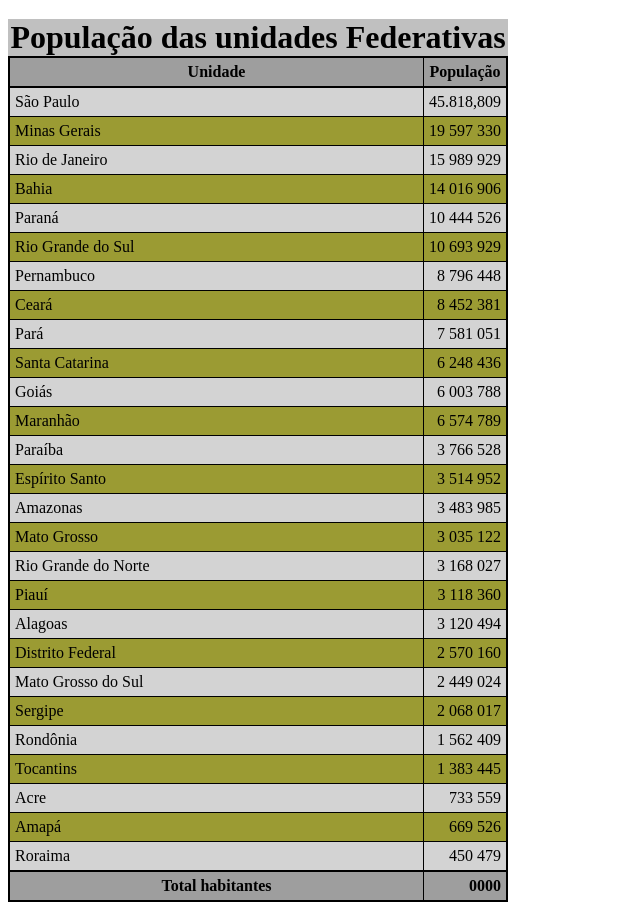
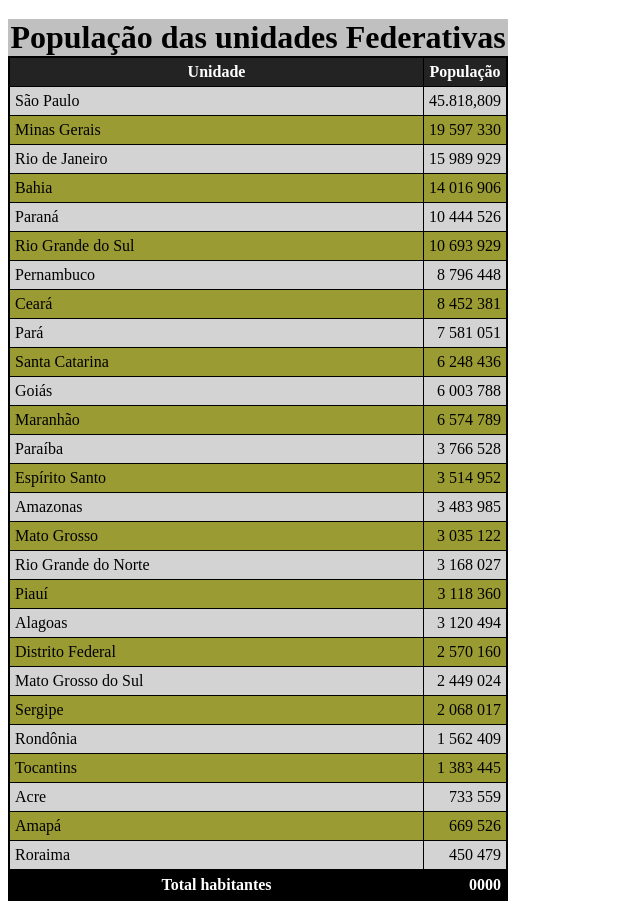
Before and after one commit to Yurirufos/CSS, a plain HTML site: page exercício 23/tabela2.html in a window 1280 px wide. Shown: the part 87-997 px from the top of the page, without its empty margins (0-640 px from the left). Drawn offline with Linux system fonts and the light colour scheme.

Commit message:
cabeçalho da tabela fixa

```diff
--- a/exercício 23/tabela2.html
+++ b/exercício 23/tabela2.html
@@ -17,14 +17,23 @@
         padding: 5px;
       }
 
-      thead,
       tfoot {
         font-size: 16px;
-        background-color: rgba(34, 36, 36, 0.438);
+        background-color: rgb(0, 0, 0);
+        color: white;
         border: 2px solid black;
       }
       table {
         border: 2px solid black;
+        position: relative;
+      }
+
+      thead > tr > th {
+        position: sticky;
+        top: 0; /* configuração para o thead descer junto com o scrol obs: position tabela relativo */
+        background-color: rgba(0, 0, 0, 0.863);
+        color:white;
+        font-size: 16px;
       }
 
       caption {
```
